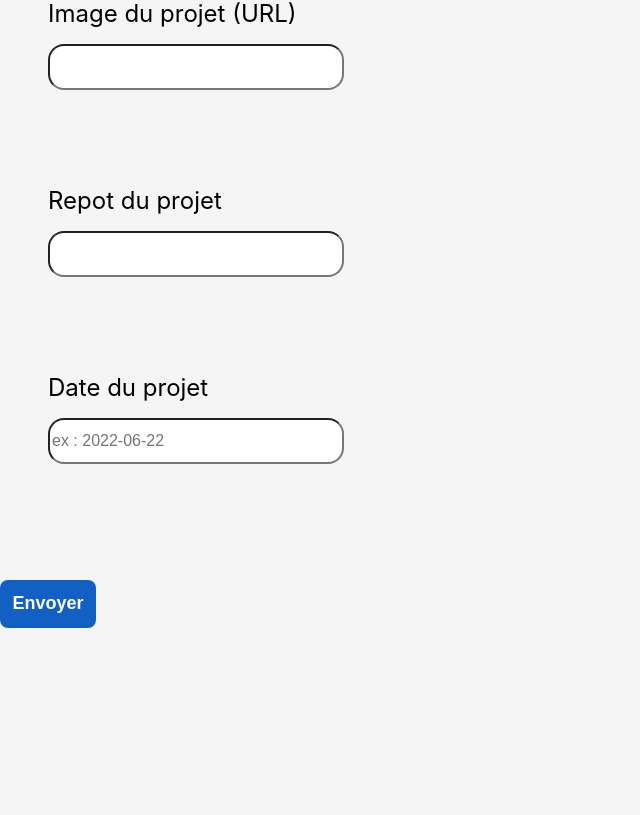
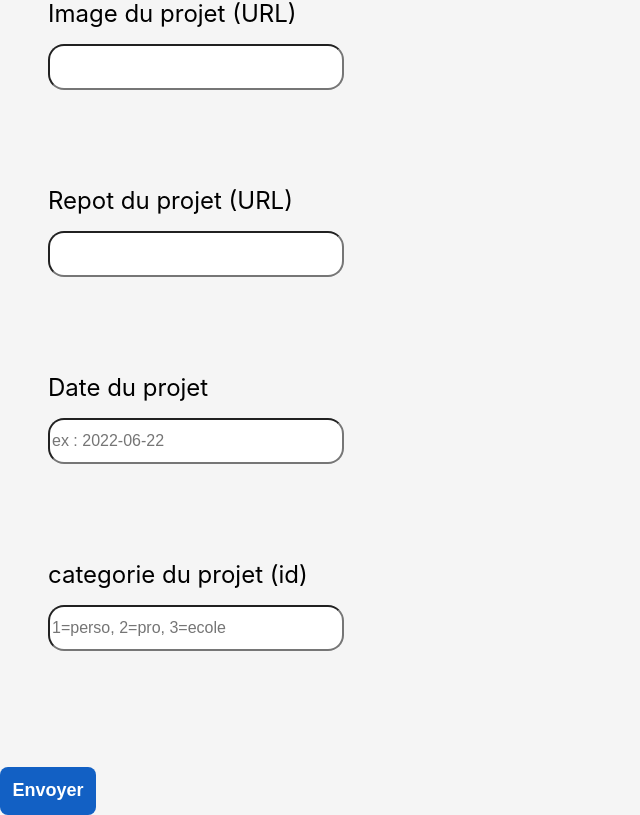
Before and after one commit to quentin37/Checkpoint4-Projet, a React (Vite) app in the folder frontend/: page /options/project in a window 1280 px wide. Shown: the part 799-1614 px from the top of the page, without its empty margins (0-640 px from the left). Before the commit the page ends 1427 px from the top, so only its background shows below. Built offline with nearby package versions, Linux system fonts and the light colour scheme.

Commit message:
ajout des input et message d'erreur

```diff
--- a/frontend/src/components/PostProject.jsx
+++ b/frontend/src/components/PostProject.jsx
@@ -36,75 +36,90 @@ export default function PostProject() {
       <h1>Créer un nouveau projet :</h1>
       <form onSubmit={handleSubmit(onSubmit)}>
         <div>
-          <label className="field_label_qb" htmlFor="nameInput">
+          <label className="field_label_qb" htmlFor="titreInput">
             Titre du projet
             <input
               className="field_input"
               type="text"
-              name="nameInput"
+              name="titreInput"
               {...register("title", { required: true })}
             />
             {/* Si le champ n'est pas rempli, on indique à l'utilisateur que ce champ est requis. */}
-            {errors.Name?.type === "required" && (
+            {errors.title?.type === "required" && (
               <p className="contact_required_qb">
                 ⚠️ Le titre est obligatoire !
               </p>
             )}
-            <label className="field_label_qb" htmlFor="messageInput">
+            <label className="field_label_qb" htmlFor="descriptionInput">
               Description
               <br />
               <textarea
                 className="contact_textaera_qb"
-                name="messageInput"
+                name="descriptionInput"
                 {...register("description", { required: true })}
               />
-              {errors.Message?.type === "required" && (
+              {errors.description?.type === "required" && (
                 <p className="contact_required_qb">
                   ⚠️ La description est obligatoire !
                 </p>
               )}
             </label>
           </label>
-          <label className="field_label_qb" htmlFor="emailInput">
+          <label className="field_label_qb" htmlFor="imageInput">
             Image du projet (URL)
             <input
               className="field_input"
               type="text"
-              name="emailInput"
+              name="imageInput"
               {...register("image", { required: true })}
             />
-            {errors.Email?.type === "required" && (
+            {errors.image?.type === "required" && (
               <p className="contact_required_qb">
                 ⚠️ L'image est obligatoire !
               </p>
             )}
           </label>
-          <label className="field_label_qb" htmlFor="sujetlInput">
-            Repot du projet
+          <label className="field_label_qb" htmlFor="repotlInput">
+            Repot du projet (URL)
             <input
               className="field_input"
               type="text"
-              name="sujetlInput"
-              {...register("Sujet", { required: true })}
+              name="repot"
+              {...register("repot", { required: true })}
             />
-            {errors.Sujet?.type === "required" && (
+            {errors.repot?.type === "required" && (
               <p className="contact_required_qb">
-                ⚠️ Le sujet est obligatoire !
+                ⚠️ Le repot est obligatoire !
               </p>
             )}
           </label>
-          <label className="field_label_qb" htmlFor="sujetlInput">
+          <label className="field_label_qb" htmlFor="datelInput">
             Date du projet
             <input
               className="field_input"
               placeholder="ex : 2022-06-22"
               type="text"
-              name="sujetlInput"
-              {...register("Sujet", { required: true })}
+              name="datelInput"
+              {...register("date", { required: true })}
             />
-            {errors.Sujet?.type === "required" && (
+            {errors.date?.type === "required" && (
               <p className="contact_required_qb">
-                ⚠️ Le sujet est obligatoire !
+                ⚠️ La date est obligatoire !
+              </p>
+            )}
+          </label>
+          <label className="field_label_qb" htmlFor="categorylInput">
+            categorie du projet (id)
+            <input
+              className="field_input"
+              placeholder="1=perso, 2=pro, 3=ecole"
+              type="text"
+              name="category"
+              {...register("category_id", { required: true })}
+            />
+            {errors.category_id?.type === "required" && (
+              <p className="contact_required_qb">
+                ⚠️ La categorie est obligatoire !
               </p>
             )}
           </label>
```
